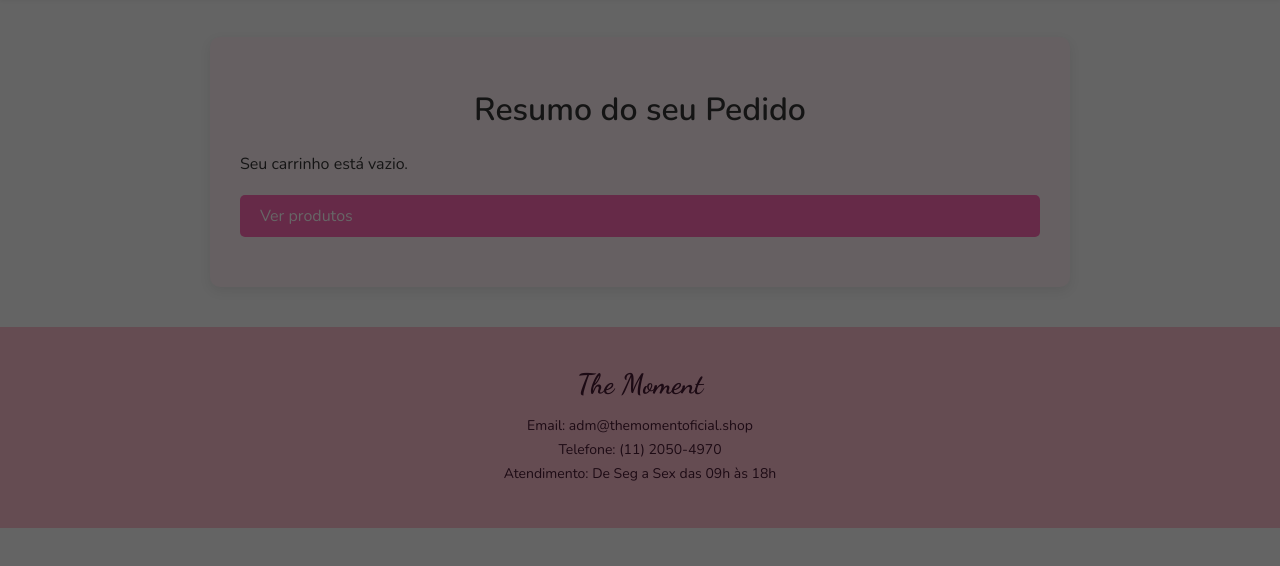
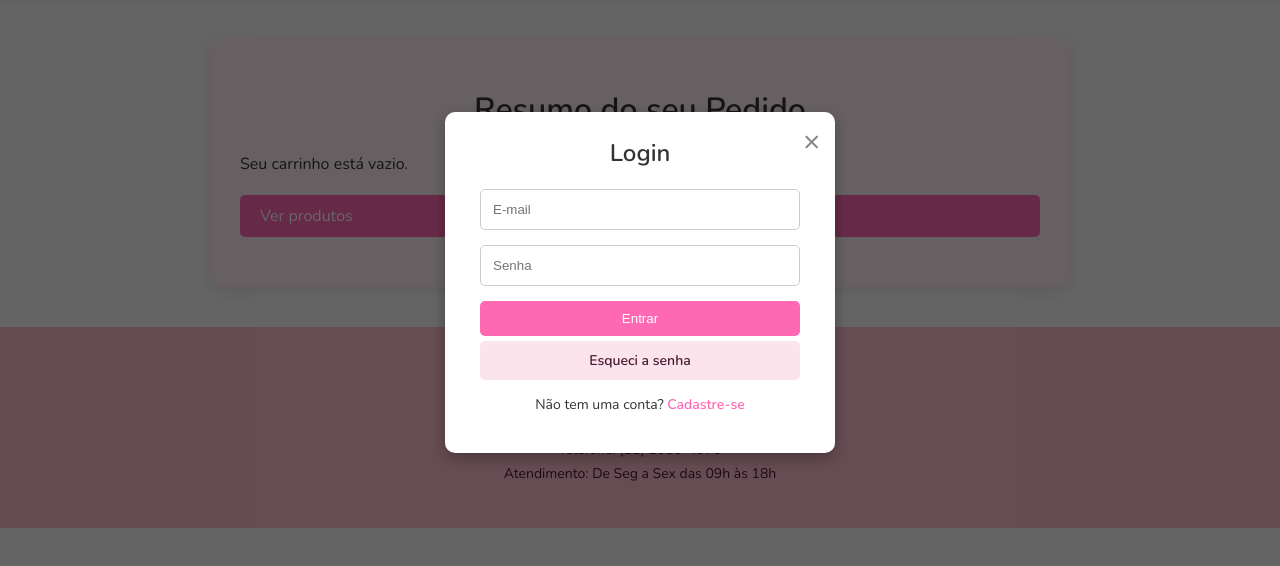
Before and after one commit to rlima16/The-Moment-Papelaria-main, a plain HTML site: page carrinho.html in a window 1280 px wide. Both pictures are taken after a click on the link "Login | Cadastre-se". Shown: the part 118-684 px from the top of the page. Drawn offline with nearby package versions, Linux system fonts and the light colour scheme; no server answers.

Commit message:
Alteração de Chave PIX (email)

```diff
--- a/carrinho.html
+++ b/carrinho.html
@@ -61,14 +61,12 @@
     </main>
 
     <footer id="contato">
-    <p>The Moment</p>
-    <p>Email: adm@themomentoficial.shop</p>
-    <p>Telefone: (11) 2050-4970</p>
-    <p>Atendimento: De Seg a Sex das 09h às 18h</p>
-  </footer>
+        <p>The Moment</p>
+        <p>Email: adm@themomentoficial.shop</p>
+        <p>Telefone: (11) 2050-4970</p>
+        <p>Atendimento: De Seg a Sex das 09h às 18h</p>
+    </footer>
 
-    <div id="auth-modal" class="auth-modal hidden">
-        </div>
     <div id="pix-instructions" class="pix-modal hidden">
         <div class="pix-box">
             <h2>Pagamento via PIX</h2>
@@ -76,10 +74,39 @@
             <p>Para confirmar, realize o pagamento no valor de <strong id="pix-value"></strong> para a chave abaixo:</p>
             <img src="https://github.com/rlima16/The-Moment-Papelaria/blob/main/qr-code-pix.png?raw=true" alt="QR Code PIX" style="max-width: 200px; margin: 15px 0;">
             <p><strong>Chave PIX (E-mail):</strong></p>
-            <input type="text" id="pix-key" value="shop.themomentofficial@gmail.com" readonly>
+            <input type="text" id="pix-key" value="adm@themomentoficial.shop" readonly>
             <button class="btn" onclick="copyPixKey()">Copiar Chave</button>
             <p style="margin-top: 20px;">Após o pagamento, seu pedido será processado.</p>
             <a href="index.html" style="font-size: 14px; color: #555;">Voltar à Loja</a>
+        </div>
+    </div>
+
+    <div id="auth-modal" class="auth-modal hidden" role="dialog" aria-modal="true">
+        <div class="auth-box">
+            <span class="auth-close" onclick="closeAuthModal()" aria-label="Fechar">&times;</span>
+            <div id="login-view">
+                <h2>Login</h2>
+                <form id="login-form" autocomplete="on">
+                    <input type="email" id="login-email" placeholder="E-mail" required />
+                    <input type="password" id="login-password" placeholder="Senha" required minlength="6" />
+                    <button type="submit" class="btn">Entrar</button>
+                    <p id="login-error" class="error-message hidden" role="alert"></p>
+                </form>
+                <p class="auth-switch" style="text-align: right; margin-top: -5px; font-size: 13px;">
+                    <a href="#" id="forgot-password-link">Esqueci a senha</a>
+                </p>
+                <p class="auth-switch">Não tem uma conta? <a href="#" onclick="showRegisterView(); return false;">Cadastre-se</a></p>
+            </div>
+            <div id="register-view" class="hidden">
+                <h2>Cadastre-se</h2>
+                <form id="signup-form" autocomplete="on">
+                    <input type="email" id="signup-email" placeholder="E-mail" required />
+                    <input type="password" id="signup-password" placeholder="Senha (mínimo 6 caracteres)" required minlength="6" />
+                    <button type="submit" class="btn">Criar Conta</button>
+                    <p id="signup-error" class="error-message hidden" role="alert"></p>
+                </form>
+                <p class="auth-switch">Já tem uma conta? <a href="#" onclick="showLoginView(); return false;">Faça Login</a></p>
+            </div>
         </div>
     </div>
 
```
